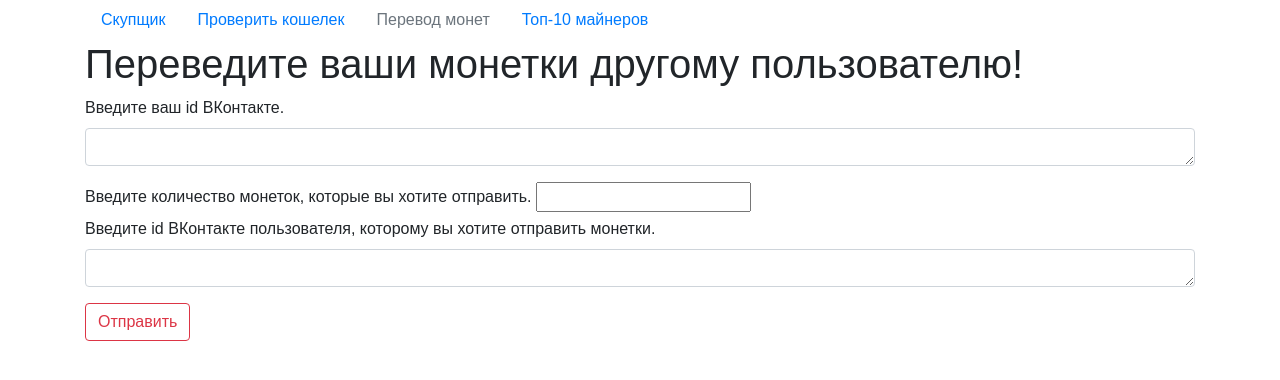
After one commit to AlexKrudu/Crypto_shit, a Flask app: page /pay in a window 1280 px wide. The commit adds this page. Shown: the top 380 px of the page. Run offline with Flask 2, Linux system fonts and the light colour scheme; some libraries are stand-ins or nearby versions.

Commit message:
Done Task 3

```diff
--- a/main.py
+++ b/main.py
@@ -13,7 +13,7 @@ def check_hashes(hashes):
     uid = ""
     rest = ""
     for h in hashes:
-        if md5(h.encode('utf8')).hexdigest()[:5] == '00000':  # нашли хеш (здесь проверка для 4-х нулей)
+        if md5(h.encode('utf8')).hexdigest()[:5] != '00000':  # нашли хеш (здесь проверка для 4-х нулей)
             try:
                 uid, rest = h.split('-', maxsplit=1)
             except Exception:
@@ -21,6 +21,9 @@ def check_hashes(hashes):
             if not uid.isdigit():
                 error = False
         else:
+            error = False
+
+        if not db.check_exists(rest):
             error = False
 
         if error:
@@ -57,6 +60,34 @@ def wallet():
 
     return render_template("wallet.html", score = score)
 
+@app.route("/pay", methods=["GET", "POST"])
+def pay():
+    result = ""
+    if request.method == "POST":
+        sender = request.form["id_send"].strip()
+        amount = request.form["amount"].strip()
+        getter = request.form["id_get"].strip()
+        if not sender or not amount or not getter:
+            result = "Заполните все поля ввода"
+
+        if sender == getter and not result:
+            result = "Нельзя отправлять монеты самому себе"
+
+        try:
+            amount = int(amount)
+        except ValueError:
+            amount = 0
+            result = "Некорректная сумма"
+
+        if not result and amount <= 0:
+            result = "Некорректная сумма"
+
+        result = db.handle_transaction(sender, getter, amount, datetime.utcnow())
+
+    return render_template("pay.html", res=result)
+
+
+
 
 if __name__ == "__main__":
     app.run(port=8080,host="localhost")
--- /dev/null
+++ b/templates/pay.html
@@ -0,0 +1,32 @@
+<!DOCTYPE html>
+<html>
+<head>
+    <meta charset="UTF-8">
+    <link href="static/bootstrap.min.css" rel="stylesheet"/>
+    <link href="images/favicon.ico" rel="shortcut icon" type="image/x-icon" />
+    <link rel="icon" href="images/favicon.ico" type="image/x-icon" />
+</head>
+<body>
+<div class="container">
+    <nav class="nav">
+      <a class="nav-link active" href="/">Скупщик</a>
+        <a class="nav-link active" href="/wallet">Проверить кошелек</a>
+      <a class="nav-link disabled" href="/pay">Перевод монет</a>
+      <a class="nav-link active" href="#">Топ-10 майнеров</a>
+    </nav>
+    <h1>Переведите ваши монетки другому пользователю!</h1>
+    <form method = "post" action = "/pay">
+         <div class="form-group">
+            <label for="id">Введите ваш id ВКонтакте.</label>
+             <textarea class="form-control" id="id" rows="1" name = "id_send"></textarea></div>
+         <label for="amount">Введите количество монеток, которые вы хотите отправить.</label>
+        <input type="number" name="amount" id="amount">
+        <div class="form-group">
+            <label for="id_get">Введите id ВКонтакте пользователя, которому вы хотите отправить монетки.</label>
+             <textarea class="form-control" id="id_get" rows="1" name = "id_get"></textarea></div>
+    <button type="submit" class="btn btn-outline-danger">Отправить</button>
+    <h3>{{ res }}</h3>
+    </form>
+</div>
+</body>
+</html>
--- a/templates/wallet.html
+++ b/templates/wallet.html
@@ -1,6 +1,7 @@
 <!DOCTYPE html>
 <html>
 <head>
+    <meta charset="UTF-8">
     <link href="static/bootstrap.min.css" rel="stylesheet"/>
     <link href="images/favicon.ico" rel="shortcut icon" type="image/x-icon" />
     <link rel="icon" href="images/favicon.ico" type="image/x-icon" />
@@ -10,8 +11,8 @@
     <nav class="nav">
       <a class="nav-link active" href="/">Скупщик</a>
         <a class="nav-link disabled" href="/wallet">Проверить кошелек</a>
-      <a class="nav-link active" href="#">Link</a>
-      <a class="nav-link active" href="#">Disabled</a>
+      <a class="nav-link active" href="/pay">Перевод монет</a>
+      <a class="nav-link active" href="#">Топ-10 майнеров</a>
     </nav>
     <h1>Узнайте ваш баланс!</h1>
     <form method = "post" action = "/wallet">
@@ -24,7 +25,6 @@
 
     </form>
 
-
 </div>
 </body>
 </html>
```
Also changed, not shown: db.py (+35 -0 lines), templates/index.html (+5 -4 lines).
